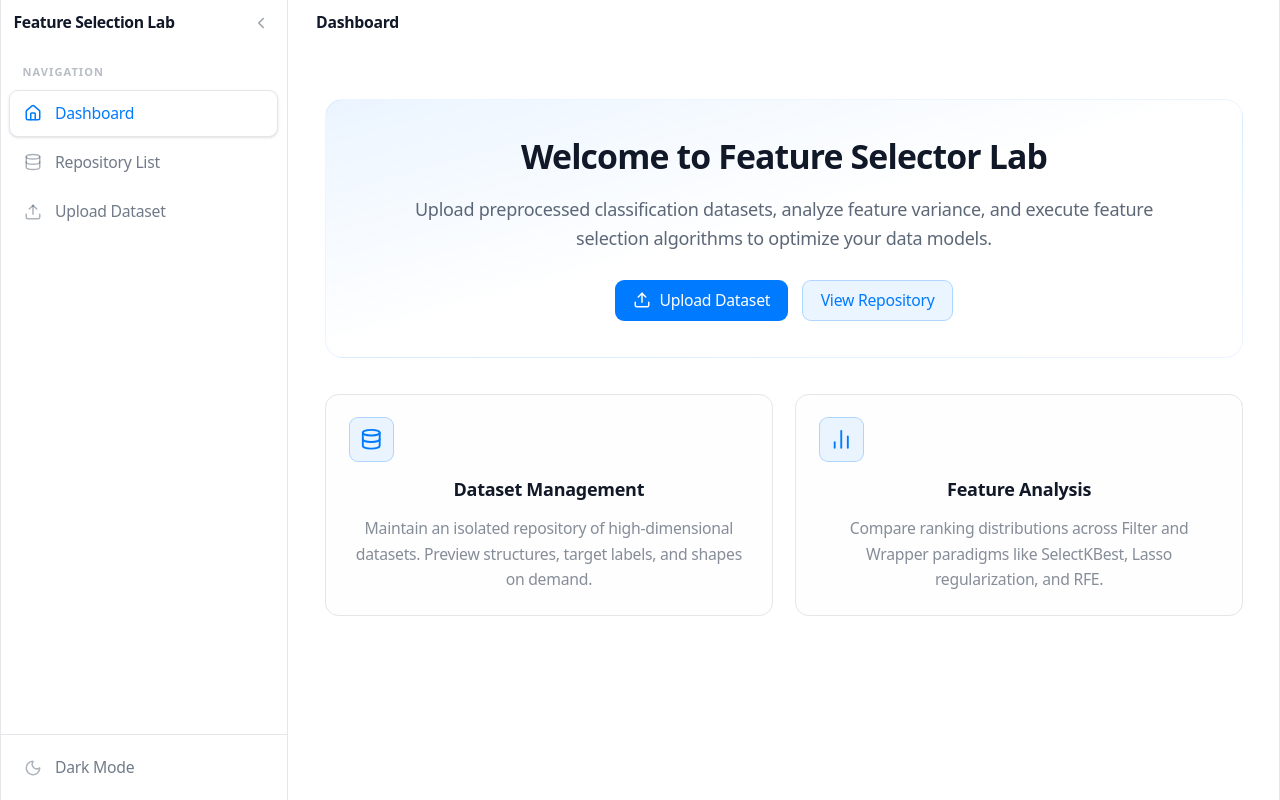
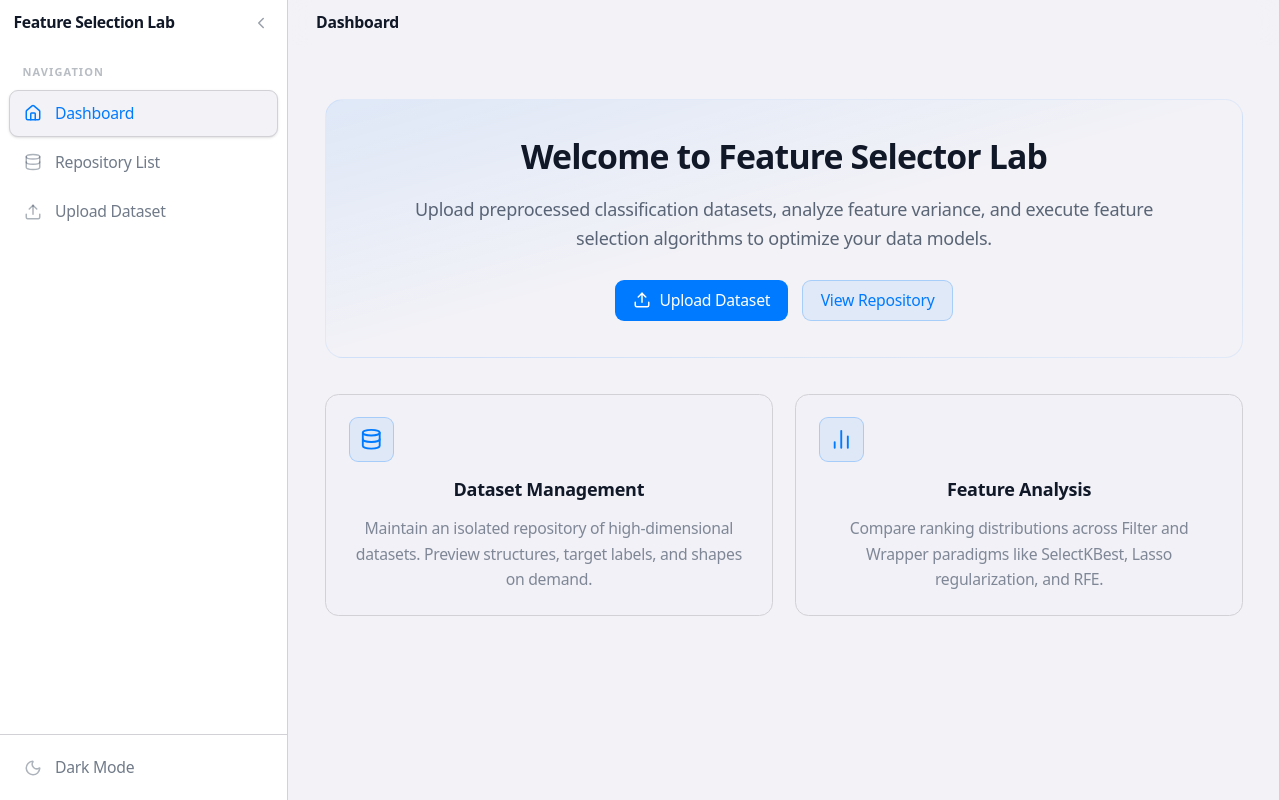
Before and after one commit to alexpalper06/feature-selection-lab, a React (Vite) app in the folder frontend/: page / in a window 1280 px wide. Built offline with nearby package versions, Linux system fonts and the light colour scheme.

Commit message:
Updated theming styling

```diff
--- a/frontend/src/index.css
+++ b/frontend/src/index.css
@@ -5,6 +5,7 @@
     --color-text-main: var(--text);
     --color-text-h: var(--text-h);
     --color-bg-main: var(--bg);
+    --color-surface: var(--surface);
     --color-border-main: var(--border);
     --color-code-bg: var(--code-bg);
     --color-accent: var(--accent);
@@ -24,28 +25,26 @@
     --heading: system-ui, -apple-system, BlinkMacSystemFont, 'Segoe UI', Roboto, sans-serif;
     --mono: ui-monospace, SFMono-Regular, Consolas, monospace;
 
-  /* ==========================================
-     LIGHT MODE: Apple HIG / Material Inspired
-     ========================================== */
-  --bg: #ffffff;            /* Pure white base for clean, modern app surfaces */
-  --text: #334155;          /* Slate 700 - Darkened for WCAG AAA compliance */
-  --text-h: #111827;        /* Gray 900 - Stark, high-contrast headings */
-  --border: #e5e5ea;        /* Apple Standard structural divider line */
-  --code-bg: #f4f4f5;       /* Zinc 100 - Neutral, non-distracting code blocks */
+    /* Light mode  */
+    --bg: #f2f2f7; /* Apple like backbround soft gray page canvas */
+    --surface: #ffffff; /* For card and panel surfaces */
+    --text: #334155;
+    --text-h: #111827;
+    --border: #d1d1d6;
+    --code-bg: #ebebf0;
 
-  /* Apple System Blue Interactive Accents */
-  --accent: #007aff;                 /* Apple System Blue - highly recognizable */
-  --accent-hover: #005bb5;           /* Deepened for tactile hover state */
-  --accent-bg: rgba(0, 122, 255, 0.08); /* 8% Opacity for gentle surfaces */
+
+    --accent: #007aff;
+    --accent-hover: #005bb5;
+    --accent-bg: rgba(0, 122, 255, 0.08);
     --accent-border: rgba(0, 122, 255, 0.25);
 
     --social-bg: rgba(229, 229, 234, 0.5);
-  --shadow:
-    0 4px 6px -1px rgba(0, 0, 0, 0.05), 0 2px 4px -1px rgba(0, 0, 0, 0.03);
+    --shadow: 0 4px 6px -1px rgba(0, 0, 0, 0.05), 0 2px 4px -1px rgba(0, 0, 0, 0.03);
 
     /* Global Base Settings */
     font: 18px/1.6 var(--sans);
-  letter-spacing: -0.015em;   /* Slightly tighter for modern Apple-like tracking */
+    letter-spacing: -0.015em; /* Slightly tighter for modern Apple-like tracking */
     color-scheme: light dark;
     color: var(--text);
     background: var(--bg);
@@ -60,24 +59,22 @@
 }
 
 :root.dark {
-    /* ==========================================
-       DARK MODE: Material Design Standard
-       ========================================== */
-    --bg: #121212;          /* Material standard dark (reduces eye strain/OLED smearing) */
-    --text: #cbd5e1;        /* Slate 300 - Brightened for readability against dark bg */
-    --text-h: #f8fafc;      /* Slate 50 - Crisp header font */
-    --border: #27272a;      /* Zinc 800 - Clean, muted grid boundaries */
-    --code-bg: #1e1e1e;     /* Standard VS Code dark surface */
+    /* Dark mode */
 
-    /* Apple Dark Mode Blue Accents */
-    --accent: #0a84ff;                 /* Apple Dark Mode System Blue */
-    --accent-hover: #409cff;           /* Lightened for hover in dark spaces (inverse logic) */
+    --bg: #121212; /* Material standard dark */
+    --surface: #1c1c1e; /* For card and panel surfaces */
+    --text: #cbd5e1;
+    --text-h: #f8fafc;
+    --border: #2c2c2e;
+    --code-bg: #28282c;
+
+    --accent: #0a84ff;
+    --accent-hover: #409cff;
     --accent-bg: rgba(10, 132, 255, 0.15);
     --accent-border: rgba(10, 132, 255, 0.4);
 
     --social-bg: rgba(39, 39, 42, 0.6);
-    --shadow:
-      0 10px 15px -3px rgba(0, 0, 0, 0.5), 0 4px 6px -2px rgba(0, 0, 0, 0.3);
+    --shadow: 0 10px 15px -3px rgba(0, 0, 0, 0.5), 0 4px 6px -2px rgba(0, 0, 0, 0.3);
 }
 
 #social .button-icon {
```
Lines whose indentation alone changed are shown as unchanged.
